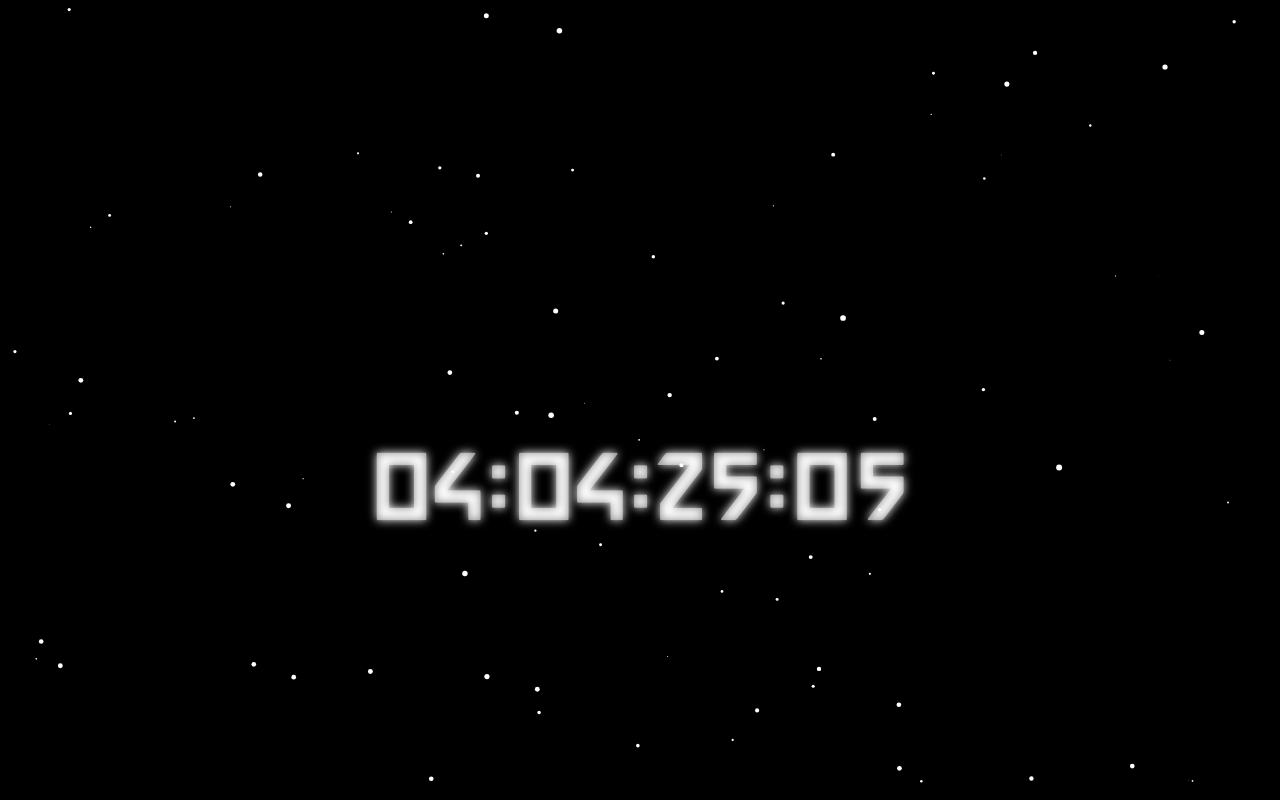
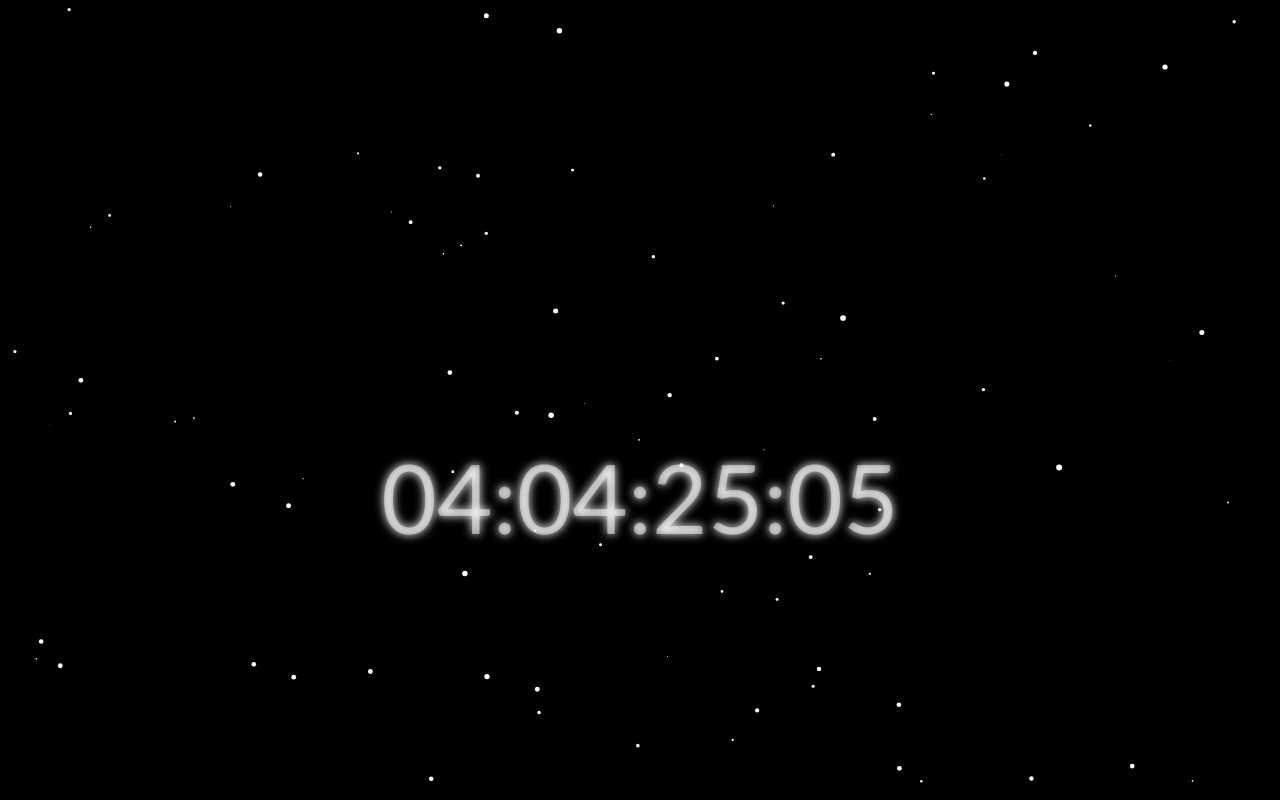
Before and after one commit to 0x8L4H4J/html-tests, a plain HTML site: page index.html in a window 1280 px wide. Drawn offline with Linux system fonts and the light colour scheme.

Commit message:
Update index.html

```diff
--- a/index.html
+++ b/index.html
@@ -23,7 +23,7 @@
             left: 50%;
             transform: translate(-50%, -50%);
             font-size: 96px;
-            font-family: "VFont", Arial, sans-serif;
+            font-family: gill sans, Arial, sans-serif;
             color: rgba(255, 255, 255, 0.5);
             text-shadow: 0 0 10px white;
         }
```
